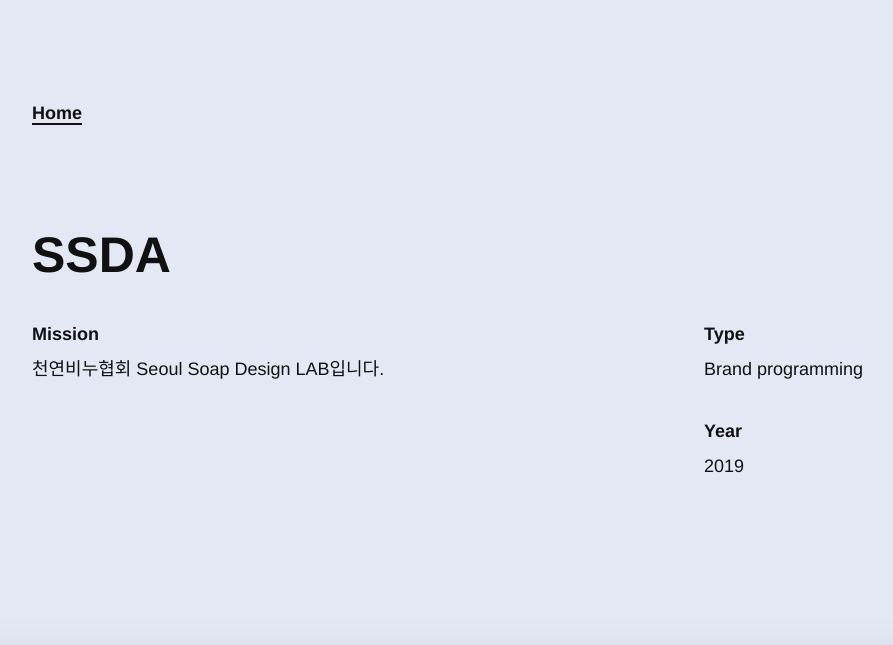
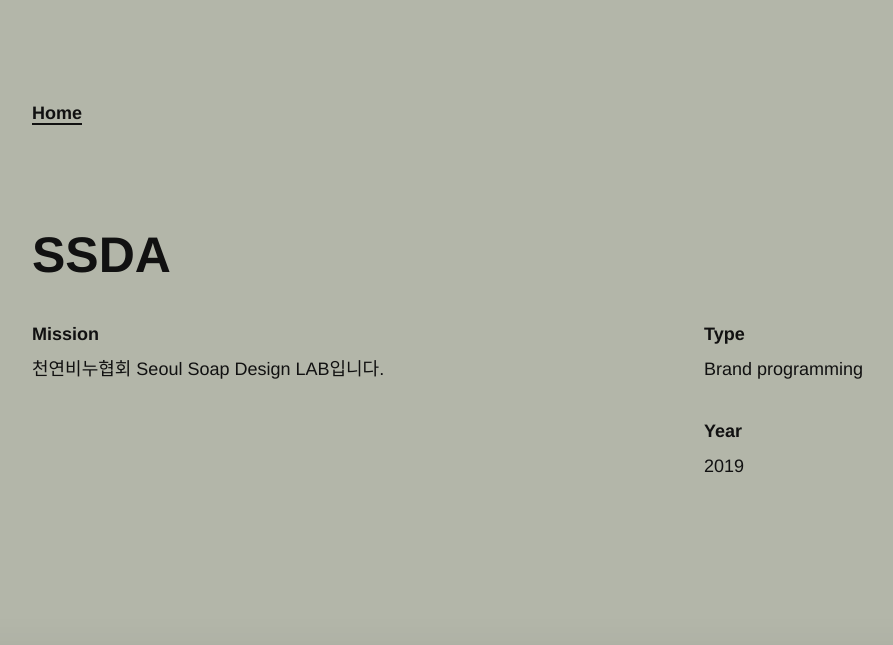
Before and after one commit to se-daan/daan.github.io, a Jekyll site: the page built from _work/ssda.md, in a window 1280 px wide. Shown: the top 645 px of the page, without its empty margins (128-1021 px from the left). Built offline with Jekyll 4.4.1, drawn with Linux system fonts in a browser that asks for light colours; grey boxes are pictures that could not be loaded.

Commit message:
Update ssda.md

```diff
--- a/_work/ssda.md
+++ b/_work/ssda.md
@@ -3,9 +3,9 @@
 date:             2019-05-05 00:00:00
 year:             2019
 class:            SSDA
-cover:            "/img/work/suiren/suiren-cover.svg"
-color:            "#E4E8F5"
-hyperlink:        https://www.suiren.io/
+cover:            "/img/work/ssda/ssda-cover.png"
+color:            "#B3B6A9"
+hyperlink:
 type:             "Brand programming"
 runin:            "천연비누협회 Seoul Soap Design LAB입니다. "
 description:      "Logo | Visual identity | Patent<br>Bookcover | Package design | Print design"
@@ -14,7 +14,21 @@
 
 <div class="post-content-grid">
   <div class="post-content-column column-1">
-    <img class="post-content-screen desktop" src="{{ site.baseurl }}/img/work/suiren/suiren-keyword.png" />
+    <img class="post-content-screen desktop" src="{{ site.baseurl }}/img/work/ssda/01.png" />
+    <img class="post-content-screen desktop" src="{{ site.baseurl }}/img/work/ssda/02.jpg" />
+    <img class="post-content-screen desktop" src="{{ site.baseurl }}/img/work/ssda/03.png" />
+    <img class="post-content-screen desktop" src="{{ site.baseurl }}/img/work/ssda/04.png" />
+    <img class="post-content-screen desktop" src="{{ site.baseurl }}/img/work/ssda/05.gif" />
+    <img class="post-content-screen desktop" src="{{ site.baseurl }}/img/work/ssda/06.png" />
+    <img class="post-content-screen desktop" src="{{ site.baseurl }}/img/work/ssda/07.png" />
+    <img class="post-content-screen desktop" src="{{ site.baseurl }}/img/work/ssda/08.png" />
+    <img class="post-content-screen desktop" src="{{ site.baseurl }}/img/work/ssda/09.png" />
+    <img class="post-content-screen desktop" src="{{ site.baseurl }}/img/work/ssda/10.png" />
+    <img class="post-content-screen desktop" src="{{ site.baseurl }}/img/work/ssda/11.jpg" />
+    <img class="post-content-screen desktop" src="{{ site.baseurl }}/img/work/ssda/12.jpg" />
+    <img class="post-content-screen desktop" src="{{ site.baseurl }}/img/work/ssda/13.jpg" />
+    <img class="post-content-screen desktop" src="{{ site.baseurl }}/img/work/ssda/14.png" />
+    <img class="post-content-screen desktop" src="{{ site.baseurl }}/img/work/ssda/15.png" />
   </div>
 </div>
 
```
